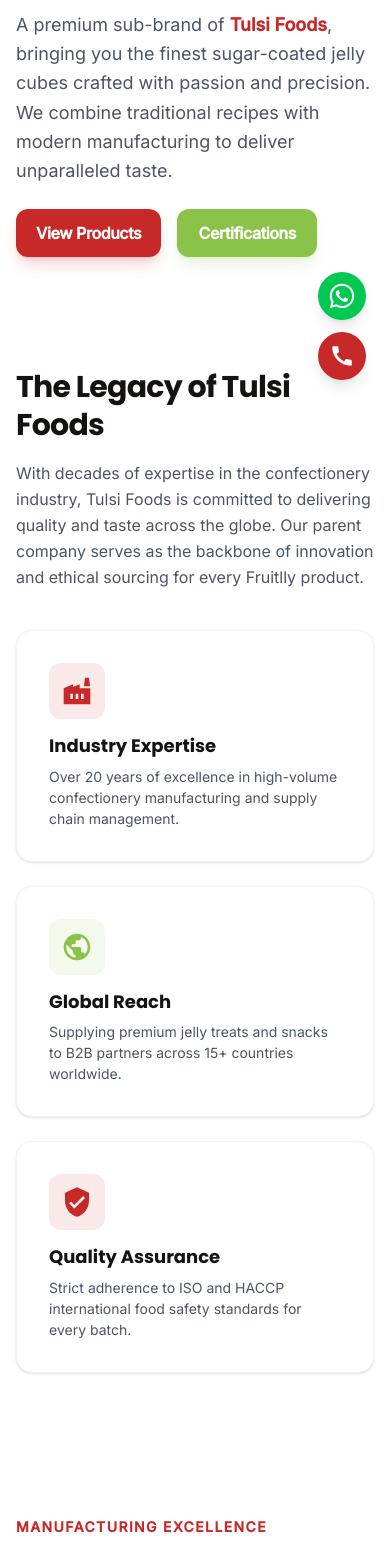
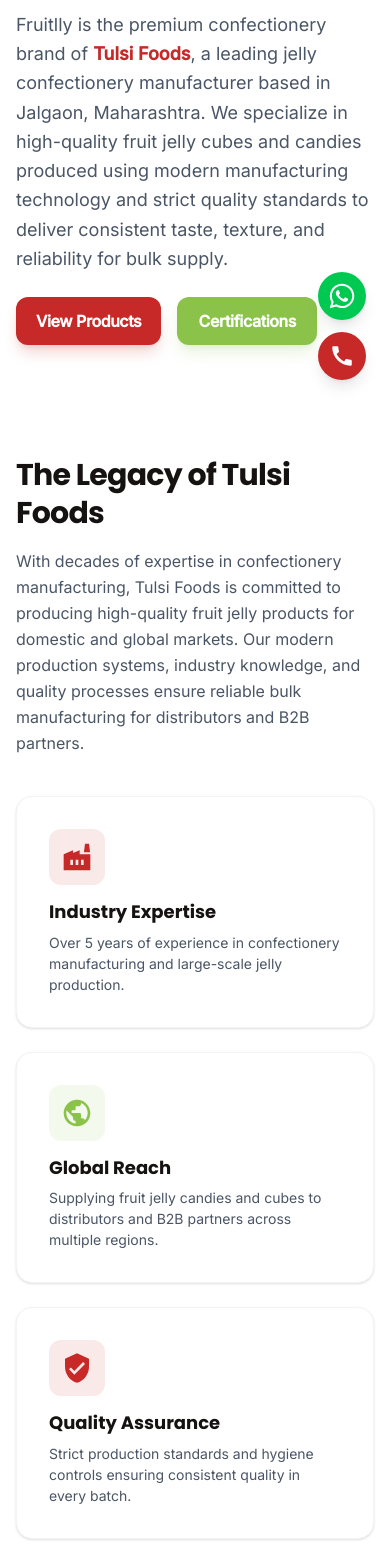
Before and after one commit to Darshan172003/Fruitlly, a React (Vite) app in the folder frontend/: page /about in a window 390 px wide. Shown: the part 440-1995 px from the top of the page. Built offline with nearby package versions, Linux system fonts and the light colour scheme; no server answers.

Commit message:
feat: update About section content for clarity and improved messaging on product offerings and values

```diff
--- a/frontend/src/components/About/CtaSection.tsx
+++ b/frontend/src/components/About/CtaSection.tsx
@@ -13,7 +13,7 @@ const CtaSection = () => {
       >
         <div className="flex flex-col gap-4 text-white w-full lg:w-auto">
           <h2 className="text-2xl sm:text-3xl md:text-4xl font-bold leading-tight">Ready to Partner with Fruitlly?</h2>
-          <p className="text-white/80 text-base sm:text-lg max-w-xl">Join our network of global B2B partners and bring premium jelly treats to your market.</p>
+          <p className="text-white/80 text-base sm:text-lg max-w-xl">Join our network of distributors and B2B partners and supply premium fruit jelly products to your market.</p>
         </div>
         <div className="flex flex-col sm:flex-row gap-3 sm:gap-4 w-full lg:w-auto lg:shrink-0">
           <button className="w-full sm:w-auto bg-white text-primary px-6 sm:px-8 py-3 sm:py-4 rounded-xl font-bold text-base sm:text-lg hover:bg-gray-100 transition-colors shadow-lg text-center">
--- a/frontend/src/components/About/GlobalExportSection.tsx
+++ b/frontend/src/components/About/GlobalExportSection.tsx
@@ -74,7 +74,7 @@ const GlobalExportSection = () => {
           <span className="text-white/80 font-bold text-sm uppercase tracking-widest">Global Export Network</span>
           <h2 className="text-4xl md:text-5xl font-black tracking-tight font-display">Connecting Sweetness Worldwide</h2>
           <p className="text-white/80 text-lg max-w-180">
-            From our central manufacturing hub, we export to major markets across Asia, Europe, and the Middle East. Our logistics network is optimized for temperature-controlled shipping to preserve product integrity.
+            From our central manufacturing facility in Jalgaon, Fruitlly products reach multiple domestic and international markets. Our efficient supply chain supports reliable bulk distribution while maintaining product quality during transportation.
           </p>
         </motion.div>
         <div className="grid min-[450px]:grid-cols-2 md:grid-cols-4 gap-4 sm:gap-6">
--- a/frontend/src/components/About/HeroSection.tsx
+++ b/frontend/src/components/About/HeroSection.tsx
@@ -32,7 +32,7 @@ const HeroSection = () => {
                 About Fruitlly
               </h1>
               <p className="text-gray-600 text-lg font-normal leading-relaxed">
-                A premium sub-brand of <span className="text-primary font-bold">Tulsi Foods</span>, bringing you the finest sugar-coated jelly cubes crafted with passion and precision. We combine traditional recipes with modern manufacturing to deliver unparalleled taste.
+                Fruitlly is the premium confectionery brand of <span className="text-primary font-bold">Tulsi Foods</span>, a leading jelly confectionery manufacturer based in Jalgaon, Maharashtra. We specialize in high-quality fruit jelly cubes and candies produced using modern manufacturing technology and strict quality standards to deliver consistent taste, texture, and reliability for bulk supply.
               </p>
             </div>
             <div className="flex flex-wrap gap-4">
--- a/frontend/src/components/About/LegacySection.tsx
+++ b/frontend/src/components/About/LegacySection.tsx
@@ -8,21 +8,21 @@ const cards = [
     color: 'text-primary',
     bg: 'bg-primary/10',
     title: 'Industry Expertise',
-    desc: 'Over 20 years of excellence in high-volume confectionery manufacturing and supply chain management.',
+    desc: 'Over 5 years of experience in confectionery manufacturing and large-scale jelly production.',
   },
   {
     icon: MdPublic,
     color: 'text-accent-green',
     bg: 'bg-accent-green/10',
     title: 'Global Reach',
-    desc: 'Supplying premium jelly treats and snacks to B2B partners across 15+ countries worldwide.',
+    desc: 'Supplying fruit jelly candies and cubes to distributors and B2B partners across multiple regions.',
   },
   {
     icon: MdVerifiedUser,
     color: 'text-primary',
     bg: 'bg-primary/10',
     title: 'Quality Assurance',
-    desc: 'Strict adherence to ISO and HACCP international food safety standards for every batch.',
+    desc: 'Strict production standards and hygiene controls ensuring consistent quality in every batch.',
   },
 ];
 
@@ -43,7 +43,7 @@ const LegacySection = () => {
               The Legacy of Tulsi Foods
             </h2>
             <p className="text-gray-600 text-base font-normal leading-relaxed">
-              With decades of expertise in the confectionery industry, Tulsi Foods is committed to delivering quality and taste across the globe. Our parent company serves as the backbone of innovation and ethical sourcing for every Fruitlly product.
+              With decades of expertise in confectionery manufacturing, Tulsi Foods is committed to producing high-quality fruit jelly products for domestic and global markets. Our modern production systems, industry knowledge, and quality processes ensure reliable bulk manufacturing for distributors and B2B partners.
             </p>
           </motion.div>
           <div className="grid grid-cols-1 md:grid-cols-3 gap-6">
--- a/frontend/src/components/About/ManufacturingSection.tsx
+++ b/frontend/src/components/About/ManufacturingSection.tsx
@@ -22,7 +22,7 @@ const ManufacturingSection = () => {
                 State-of-the-Art Production
               </h2>
               <p className="text-gray-600 text-lg leading-relaxed">
-                Our manufacturing facility is equipped with the latest technology to ensure consistency, hygiene, and efficiency. We operate at a scale that allows us to meet the demands of global B2B partners without compromising on the artisanal quality of our jelly cubes.
+                Our modern manufacturing facility in MIDC Jalgaon is equipped with advanced machinery to ensure consistent texture, hygiene, and efficient large-scale production. Our infrastructure supports bulk supply requirements while maintaining the premium quality of every Fruitlly product.
               </p>
             </div>
             <div className="grid grid-cols-1 sm:grid-cols-2 gap-6">
@@ -32,7 +32,7 @@ const ManufacturingSection = () => {
                 </div>
                 <div>
                   <h4 className="text-text-dark font-bold mb-1">Advanced Automation</h4>
-                  <p className="text-gray-600 text-sm">Precision cooking and cooling systems for perfect texture.</p>
+                  <p className="text-gray-600 text-sm">Precision cooking and cooling systems ensuring consistent jelly texture.</p>
                 </div>
               </div>
               <div className="flex gap-4">
@@ -41,7 +41,7 @@ const ManufacturingSection = () => {
                 </div>
                 <div>
                   <h4 className="text-text-dark font-bold mb-1">R&D Laboratory</h4>
-                  <p className="text-gray-600 text-sm">Continuous flavor innovation and shelf-life testing.</p>
+                  <p className="text-gray-600 text-sm">Continuous product improvement and quality testing for every batch.</p>
                 </div>
               </div>
             </div>
--- a/frontend/src/components/About/PillarsSection.tsx
+++ b/frontend/src/components/About/PillarsSection.tsx
@@ -37,7 +37,7 @@ const PillarsSection = () => {
                 <h3 className="text-text-dark text-2xl font-bold leading-normal">Our Mission</h3>
               </div>
               <p className="text-gray-600 text-base font-normal leading-relaxed">
-                To be the leading provider of high-quality confectionery products that bring joy to every bite while empowering our B2B partners through reliable supply chains and innovative product development.
+                To manufacture high-quality fruit jelly confectionery products that support distributors and B2B partners through reliable production capacity and consistent product quality.
               </p>
             </div>
           </motion.div>
@@ -60,7 +60,7 @@ const PillarsSection = () => {
                 <h3 className="text-text-dark text-2xl font-bold leading-normal">Our Vision</h3>
               </div>
               <p className="text-gray-600 text-base font-normal leading-relaxed">
-                To set the global standard for innovation and excellence in the jelly candy market through sustainable practices, cutting-edge food technology, and a commitment to customer satisfaction.
+                To become a trusted global jelly confectionery manufacturer known for innovation, quality manufacturing, and strong distribution partnerships.
               </p>
             </div>
           </motion.div>
--- a/frontend/src/components/About/ValuesSection.tsx
+++ b/frontend/src/components/About/ValuesSection.tsx
@@ -3,10 +3,10 @@ import { motion } from 'motion/react';
 import { MdEco, MdGroups, MdHandshake, MdScience } from 'react-icons/md';
 
 const values = [
-  { icon: MdHandshake, color: 'text-primary', title: 'Integrity', desc: 'Honesty and transparency in every business dealing.' },
-  { icon: MdScience, color: 'text-accent-green', title: 'Innovation', desc: 'Constantly pushing the boundaries of flavor and texture.' },
-  { icon: MdGroups, color: 'text-primary', title: 'Partnership', desc: 'Growing together with our clients and suppliers.' },
-  { icon: MdEco, color: 'text-accent-green', title: 'Sustainability', desc: 'Commitment to ethical sourcing and waste reduction.' },
+  { icon: MdHandshake, color: 'text-primary', title: 'Integrity', desc: 'Transparent and ethical business practices in every partnership.' },
+  { icon: MdScience, color: 'text-accent-green', title: 'Innovation', desc: 'Continuous improvement in flavor development and product quality.' },
+  { icon: MdGroups, color: 'text-primary', title: 'Partnership', desc: 'Building long-term relationships with distributors and business partners.' },
+  { icon: MdEco, color: 'text-accent-green', title: 'Sustainability', desc: 'Responsible sourcing and efficient manufacturing practices.' },
 ];
 
 const ValuesSection = () => {
```
